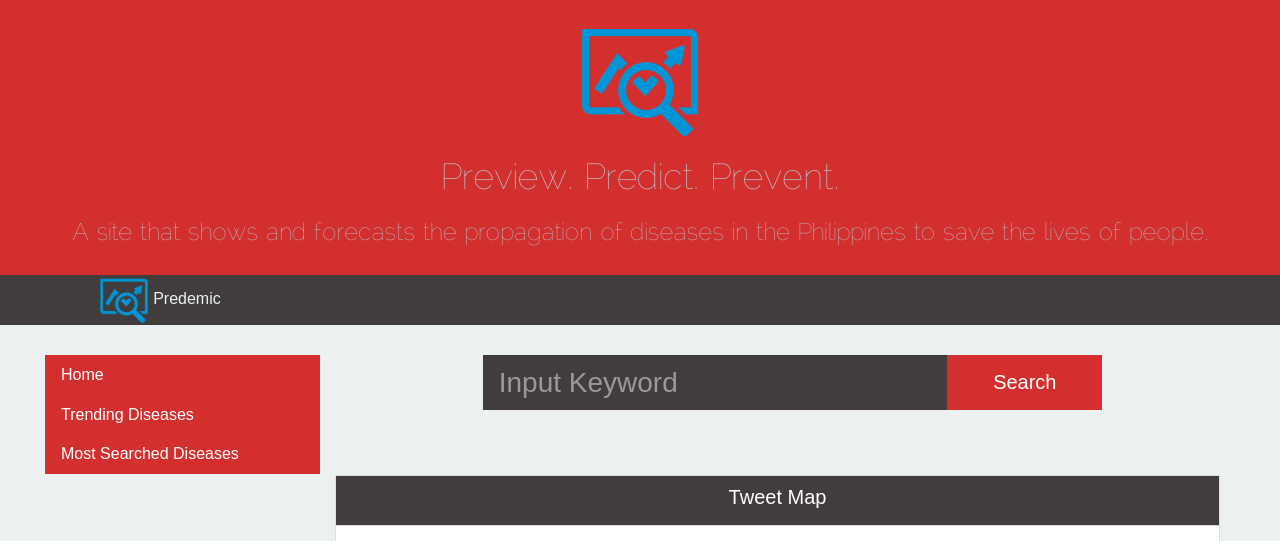
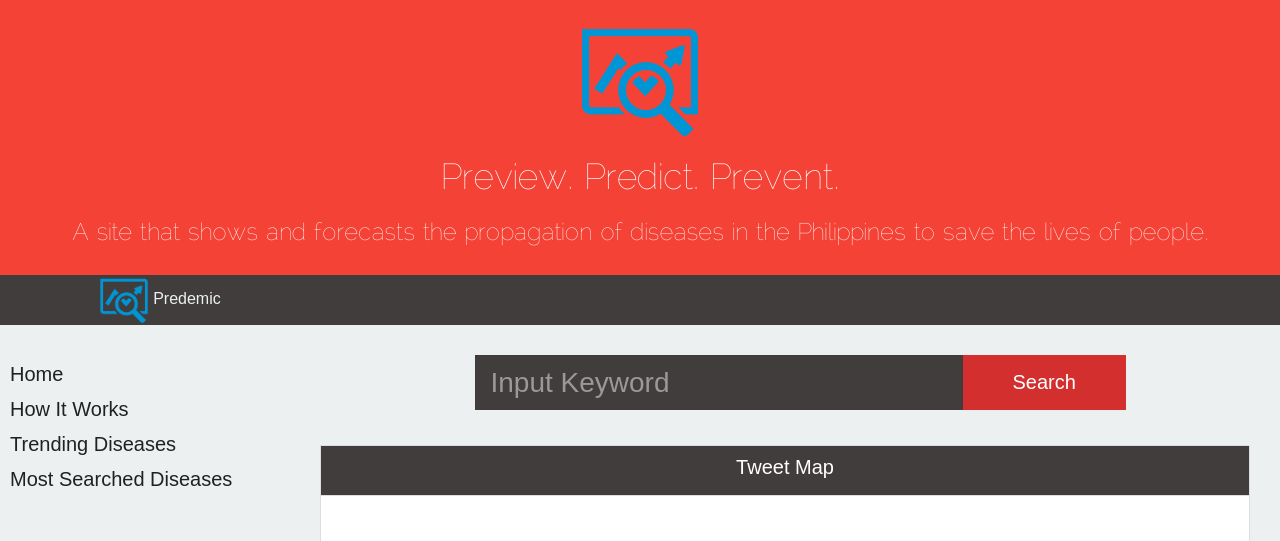
Before and after one commit to mm-ocampo/SP, a Django app: page /homepage/ in a window 1280 px wide. Shown: the top 541 px of the page. Run offline with Django 3.2, Linux system fonts and the light colour scheme; data comes from the database, SQL or seed files in the repository; both versions use the stored data as it was after the commit; some libraries are stand-ins or nearby versions.

Commit message:
Updated UI

```diff
--- a/homepage/views.py
+++ b/homepage/views.py
@@ -70,30 +70,13 @@ def insert_update_keyword(keyword):
 		k.save()
 	return k
 
-def search_tweets(keyword):
-	auth = tweepy.OAuthHandler(consumer_key, consumer_secret)
-	auth.set_access_token(access_token, access_token_secret)
-	api = tweepy.API(auth)
-	places = api.geo_search(query = "Philippines", granularity = "country")
-	place_id = places[0].id
-	print("before try")
-	try:
-		log = Tweetlog.objects.get(keyword = keyword)
-		if log:
-			print("pased try and it log")
-			tweets = api.search(q = keyword+ " -no -not -wala place:%s" % place_id, count = 100, since_id = int(log.sinceId))
-	except Tweetlog.DoesNotExist:
-		tweets = api.search(q = keyword+ " -no -not -wala place:%s" % place_id, count = 100)
-	print(len(tweets))
-	return tweets
-
-def search_older_tweets(keyword, maxId, place_id):
-	auth = tweepy.OAuthHandler(consumer_key, consumer_secret)
-	auth.set_access_token(access_token, access_token_secret)
-	api = tweepy.API(auth)
-	places = api.geo_search(query = "Philippines", granularity = "country")
-	place_id = places[0].id
-	print('here')
+def search_older_tweets(keyword, maxId, place_id, api):
+	# auth = tweepy.OAuthHandler(consumer_key, consumer_secret)
+	# auth.set_access_token(access_token, access_token_secret)
+	# api = tweepy.API(auth)
+	# places = api.geo_search(query = "Philippines", granularity = "country")
+	# place_id = places[0].id
+	# print(place_id)
 	# maxId = Tweetlog.objects.get(keyword = keyword).maxId
 	tweets = api.search(q = keyword+ " -no -not -wala place:%s" % place_id, count = 100, max_id = int(maxId))
 	print(len(tweets))
@@ -149,13 +132,13 @@ def search_keyword(request):
 		try:
 			log = Tweetlog.objects.get(keyword = keyword)
 			if log:
-				print("pased try and it log")
+				print("pased try and if log")
 				tweets = api.search(q = keyword+ " -no -not -wala place:%s" % place_id, count = 100, since_id = int(log.sinceId))
+				endTweetId = log.sinceId
 		except Tweetlog.DoesNotExist:
 			tweets = api.search(q = keyword+ " -no -not -wala place:%s" % place_id, count = 100)
-		# tweets = search_tweets(keyword)
+			endTweetId = "000000"
 		len(tweets)
-		endTweetId = log.sinceId
 		while tweets:
 			if tweets:
 				temp = []
@@ -181,10 +164,10 @@ def search_keyword(request):
 					maxId = temp[len(temp) - 1]
 				# maxId = tweets[len(tweets) - 1].id_str
 				# save/update to tweetlog
-				# save_update_tweetlog(sinceId, maxId, k)
+				save_update_tweetlog(sinceId, maxId, k)
 				print(endChecker)
 				if endChecker == 0:
-					tweets = search_older_tweets(keyword, maxId, place_id)
+					tweets = search_older_tweets(keyword, maxId, place_id, api)
 				else:
 					break
 			else:
@@ -192,7 +175,8 @@ def search_keyword(request):
 
 		# save/update to tweetlog
 		if flag != 0:
-			save_update_tweetlog(sinceId, maxId, k)
+			# save_update_tweetlog(sinceId, maxId, k)
+			print("something")
 
 		# get all tweet of the keyword from db
 		end_date = datetime.date(datetime.now())
--- a/static/css/base.css
+++ b/static/css/base.css
@@ -12,8 +12,8 @@ body > .container-fluid{
 #top-banner{
 	padding: 20px 20px;
 	height: 275px;
-	background-color: #D32F2F;
-	color: #BDC3C7;
+	background-color: #F44336;
+	color: #FFFFFF;
 	font-family: myFirstFont;
 }
 
@@ -28,7 +28,6 @@ body > .container-fluid{
 }
 
 #body-main{
-	padding: 30px 30px;
 	background-color: #ECF0F1;
 }
 
@@ -37,26 +36,44 @@ body{
 	font-family: sans-serif;
 }
 
-
-#home-div .panel-primary-custom, #mostsearched-div .panel-primary-custom, #trending-div .panel-primary-custom{
-	border-color: #D32F2F;
-}
-
-#home-div .panel-primary > .panel-heading-custom, #trending-div .panel-primary > .panel-heading-custom, #mostsearched-div .panel-primary > .panel-heading-custom{
-    background: #D32F2F;
-    border-color: #D32F2F;
-}
-
-#trending-div .panel-primary :hover, #mostsearched-div .panel-primary :hover, #home-div .panel-primary :hover {
-    background: #413d3d;
-    color: white;
-}
-
-#mostsearched-div, #trending-div{
-	margin-top: -20px;
-}
-
 #loading-details{
 	color: white;
 	font-size: 24px;
 }
+
+.row-title-div{
+	font-size: 20px;
+	padding-left: 10px;
+	height: 35px;
+	color: #212121;
+}
+
+.row-title-div:hover{
+	background: #727272;
+	color: white;
+}
+
+#home-link{
+	color: inherit;
+	text-decoration: none;
+}
+
+#sidebar-div{
+	padding-top: 35px;
+}
+
+.trending-span, .most-span{
+	font-size: 17px;
+	color: #D32F2F;
+	display: block;
+	width: 100%;
+	padding-left: 35px;
+}
+
+#trending-div, #most-div{
+	display: none;
+}
+
+#footer-div{
+	background-color: #F44336;
+}
--- a/static/css/index.css
+++ b/static/css/index.css
@@ -16,7 +16,7 @@
 
 #view-stats-div{
 	display : none;
-	height: 100px;
+	height: 150px;
 }
 
 #search-field{
@@ -66,6 +66,7 @@
 	height: 60px;
 	margin-right: auto;
 	margin-left: auto;
+	padding-top: 30px;
 }
 
 #map-class{
@@ -91,7 +92,7 @@
 }
 
 .div-wrapper{
-	width: 30%;
+	width: 230px;
 	height: 50px;
 	margin-right: auto;
 	margin-left: auto;
@@ -106,7 +107,7 @@
 #geochart-div{
 	display: none;
 	margin-top: 50px;
-	height: 630px;
+	height: 700px;
 	width: 100%;
 }
 
--- a/static/js/base.js
+++ b/static/js/base.js
@@ -1,2 +1,24 @@
 $(document).ready(function(){
+	$("#sidebar-trending-div").click(function(){
+		if($("#trending-div").attr("data-toggle") == "closed"){
+			$("#trending-div").slideDown("medium");
+			$("#trending-div").attr("data-toggle", "open")
+		}
+		else{
+			$("#trending-div").slideUp("medium");
+			$("#trending-div").attr("data-toggle", "closed")
+		}
+	});
+
+	$("#sidebar-most-div").click(function(){
+		if($("#most-div").attr("data-toggle") == "closed"){
+			$("#most-div").slideDown("medium");
+			$("#most-div").attr("data-toggle", "open")
+		}
+		else{
+			$("#most-div").slideUp("medium");
+			$("#most-div").attr("data-toggle", "closed")
+		}
+	})
+
 });
--- a/static/js/index.js
+++ b/static/js/index.js
@@ -166,7 +166,7 @@ $(document).ready(function(){
         })
     });
 
-    $(".list-group-item").click(function(){
+    $(".item-span").click(function(){
         var str = $(this).text();
         $("#search-field").val(str);
         $("#search-button").click();
--- a/templates/base.html
+++ b/templates/base.html
@@ -38,63 +38,40 @@
 
         <!-- main body div -->
     	<div id="body-main" class="row">
-    		<div class="col-md-3">
-            <!-- side block starts here -->
-                <!-- collapse for trending topics -->
-                <div class="panel-group" id="home-div">
-                    <div class="panel panel-primary panel-primary-custom">
-                        <div class="panel-heading panel-heading-custom">
-                            <h4 class="panel-title">
-                                <a href="/homepage/">Home</a>
-                            </h4>
+    		<div id="sidebar-div" class="col-md-3">
+                <a id="home-link" href="/homepage/"><div id="sidebar-home-div" class="row row-title-div">
+                    <span class="row-title">Home</span>
+                </div></a>
+                <div id="sidebar-how-div" class="row row-title-div">
+                    <span class="row-title">How It Works</span>
                 </div>
+                <div id="sidebar-trending-div" class="row row-title-div">
+                    <span class="row-title">
+                    Trending Diseases</span>
                 </div>
-                </div>
-                <div class="panel-group" id="trending-div">
-                    <div class="panel panel-primary panel-primary-custom">
-                        <div class="panel-heading panel-heading-custom">
-                            <h4 class="panel-title">
-                                <a class="accordion-toggle" data-toggle="collapse" data-parent="#trending-div" href="#trending-div-list">Trending Diseases</a>
-                            </h4>
-                        </div>
-                        <div class="panel-collapse collapse" id="trending-div-list">
-                            <div class="list-group">
+                <div id="trending-div" class="row" data-toggle="closed">
                     {% if trending %}
                         {% for item in trending %}
-                                        <div class="list-group-item">{{ item.keyword }}</div>
+                            <span class="trending-span item-span">{{ item.keyword }}</span><br/>
                         {% endfor %}
                         {% else %}
                             <strong>Nothing to display.</strong>
                     {% endif %}
                 </div>
+
+                <div id="sidebar-most-div" class="row row-title-div" data-toggle="closed">
+                    <span class="row-title">Most Searched Diseases</span>
                 </div>
-                    </div>
-                </div>
-                <!-- end collapse for trending topics -->
-
-                <!-- collapse for most searched diseases -->
-                <div class="panel-group" id="mostsearched-div">
-                    <div class="panel panel-primary panel-primary-custom">
-                        <div class="panel-heading panel-heading-custom">
-                            <h4 class="panel-title">
-                                <a class="accordion-toggle" data-toggle="collapse" data-parent="#mostsearched-div" href="#mostsearched-div-list">Most Searched Diseases</a>
-                            </h4>
-                        </div>
-                        <div class="panel-collapse collapse" id="mostsearched-div-list">
-                            <div class="list-group">
+                <div id="most-div" class="row">
                     {% if topSearch %}
                         {% for item in topSearch %}
-                                        <div class="list-group-item">{{ item.word }}</div>
+                            <span class="most-span item-span">{{ item.word }}</span><br/>
                         {% endfor %}
                     {% else %}
                         <strong>Nothing to display</strong>
                     {% endif %}
                 </div>
-                        </div>
-                    </div>
-                </div>
-                <!-- end collapse for most searched diseases -->
-            <!-- end of side block -->
+
     		</div>
 			<div class="col-md-9">
                 {% block main_block %}{% endblock %}
@@ -102,6 +79,11 @@
     	</div>
         <!-- end main body div -->
 
+        <!-- footer div -->
+        <div id="footer-div">
+            <span class="text-center">©2015 All Rights Reserved.</span>
+        </div>
+        <!-- end of footer div -->
 
     </div>
 	<script src="{% static "js/jquery-1.11.2.min.js" %}"></script>
--- a/templates/homepage/index.html
+++ b/templates/homepage/index.html
@@ -80,7 +80,7 @@
     <!-- end div for geochart -->
 
     <!-- stats div -->
-    <div id="view-stats-div"><span >
+    <div id="view-stats-div" class="row"><span >
         <h1 class="text-center">View Statistics for <span class="keyword-span"></span></h1>
         <div id="button-div">
             <button id="country-stats-button" class="btn btn-success btn-lg"><a id="ph-stats-link" href="#">Philippines</a></button>
```
Also changed, not shown: static/css/country.css (+13 -1 lines), static/css/province.css (+16 -1 lines), static/css/region.css (+13 -1 lines), static/js/country.js (+27 -6 lines), static/js/province.js (+35 -19 lines), static/js/region.js (+33 -19 lines), templates/homepage/country.html (+10 -0 lines), templates/homepage/province.html (+11 -1 lines), templates/homepage/region.html (+10 -0 lines), db.sqlite3. Lines whose indentation alone changed are shown as unchanged.
